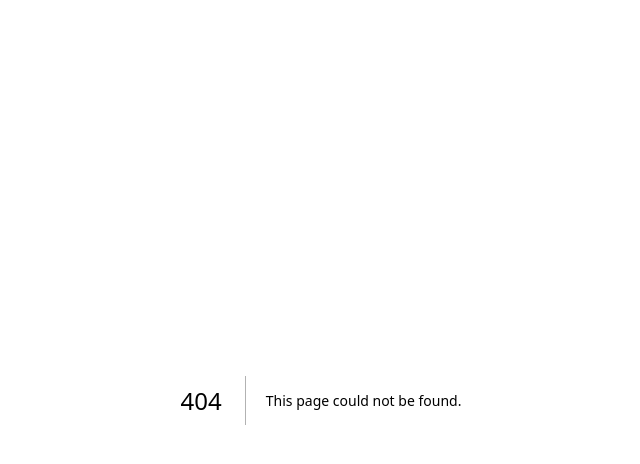
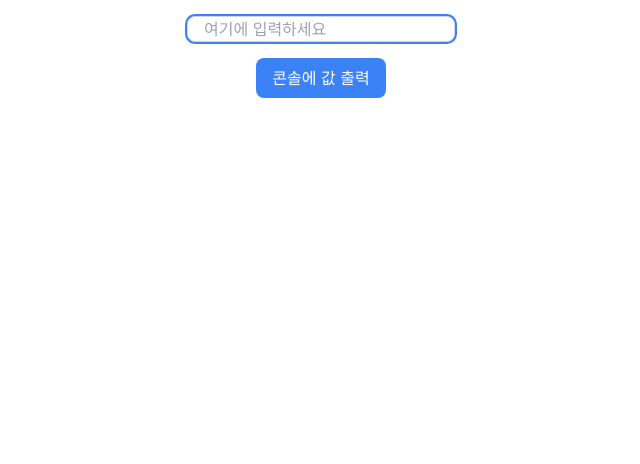
Before and after one commit to jeong-jihyun/my-next-app, a Next.js app: page /ref in a window 1280 px wide. Before the commit this address had no page. Shown: the top 464 px of the page, without its empty margins (319-959 px from the left). Built offline with nearby package versions, Linux system fonts and the light colour scheme.

Commit message:
Ref 생성 및 사용하기

```diff
--- /dev/null
+++ b/src/app/ref/page.tsx
@@ -0,0 +1,9 @@
+import InputForm from "./text-input-button";
+
+export default function Page() {
+  return (
+    <main className="flex flex-col p-4 space-y-2">
+      <InputForm />
+    </main>
+  );
+}
--- /dev/null
+++ b/src/app/ref/text-input-button.tsx
@@ -0,0 +1,35 @@
+"use client";
+
+import { useEffect, useRef } from "react";
+
+function InputForm() {
+  const inputRef = useRef<HTMLInputElement>(null);
+
+  useEffect(() => {
+    if (inputRef.current) {
+      inputRef.current.focus();
+    }
+  }, []);
+
+  return (
+    <div className="flex flex-col items-center justify-center space-y-4">
+      <input
+        type="text"
+        ref={inputRef}
+        placeholder="여기에 입력하세요"
+        className="px-4 border border-gray-300 rounded-lg focus:outline-none focus:ring-2 focus:ring-blue-500"
+      />
+      <button
+        onClick={() => {
+          if (inputRef.current) {
+            console.log(inputRef.current.value);
+          }
+        }}
+        className="px-4 py-2 text-white bg-blue-500 rounded-lg hover:bg-blue-700 focus:outline-none"
+      >
+        콘솔에 값 출력
+      </button>
+    </div>
+  );
+}
+export default InputForm;
```
